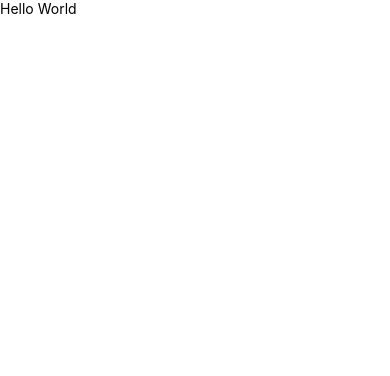
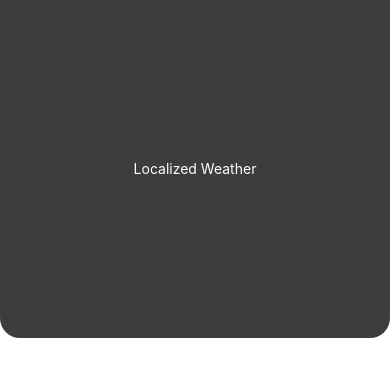
Before and after one commit to issoDev/weather-app, a React Native app: screen / in a window 390 px wide. Shown: the top 376 px of the page. Built offline with nearby package versions, Linux system fonts and the light colour scheme.

Commit message:
add style of LocalizedWeather component

```diff
--- a/App.js
+++ b/App.js
@@ -2,11 +2,13 @@ import React from 'react';
 import { Text, View } from 'react-native';
 
 import { styles } from './styles/styles'
+import LocalizedWeather from './src/components/LocalizedWeather';
+
 
 export default function App() {
   return (
     <View style={styles.appContainer}>
-      <Text>Hello World</Text>
+      <LocalizedWeather />
     </View>
   );
 }
--- a/src/components/LocalizedWeather.js
+++ b/src/components/LocalizedWeather.js
@@ -1,12 +1,12 @@
 import React from 'react'
-import { StyleSheet, Text, View } from 'react-native'
+import { Text, View } from 'react-native'
+
+import { styles } from '../../styles/styles'
 
 export default function LocalizedWeather() {
   return (
-    <View>
-      <Text>Localized Weather</Text>
+    <View style={styles.localizedWeatherContainer}>
+      <Text style={{ color: "#fff" }}>Localized Weather</Text>
     </View>
   )
 }
-
-const styles = StyleSheet.create({})
--- a/styles/styles.js
+++ b/styles/styles.js
@@ -5,7 +5,17 @@ export const styles = StyleSheet.create({
   // App.js StyleSheet
   appContainer: {
     flex: 1,
-    // backgroundColor: colors.black,
     paddingTop: Platform.OS === "android" ? StatusBar.currentHeight: 0
+  },
+
+  // LocalizedWeather.js StyleSheet
+  localizedWeatherContainer: {
+    justifyContent: "center",
+    alignItems: "center",
+    backgroundColor: colors.black,
+    height: '40%',
+    borderBottomLeftRadius: 20,
+    borderBottomRightRadius: 20
   }
+
 })
```
